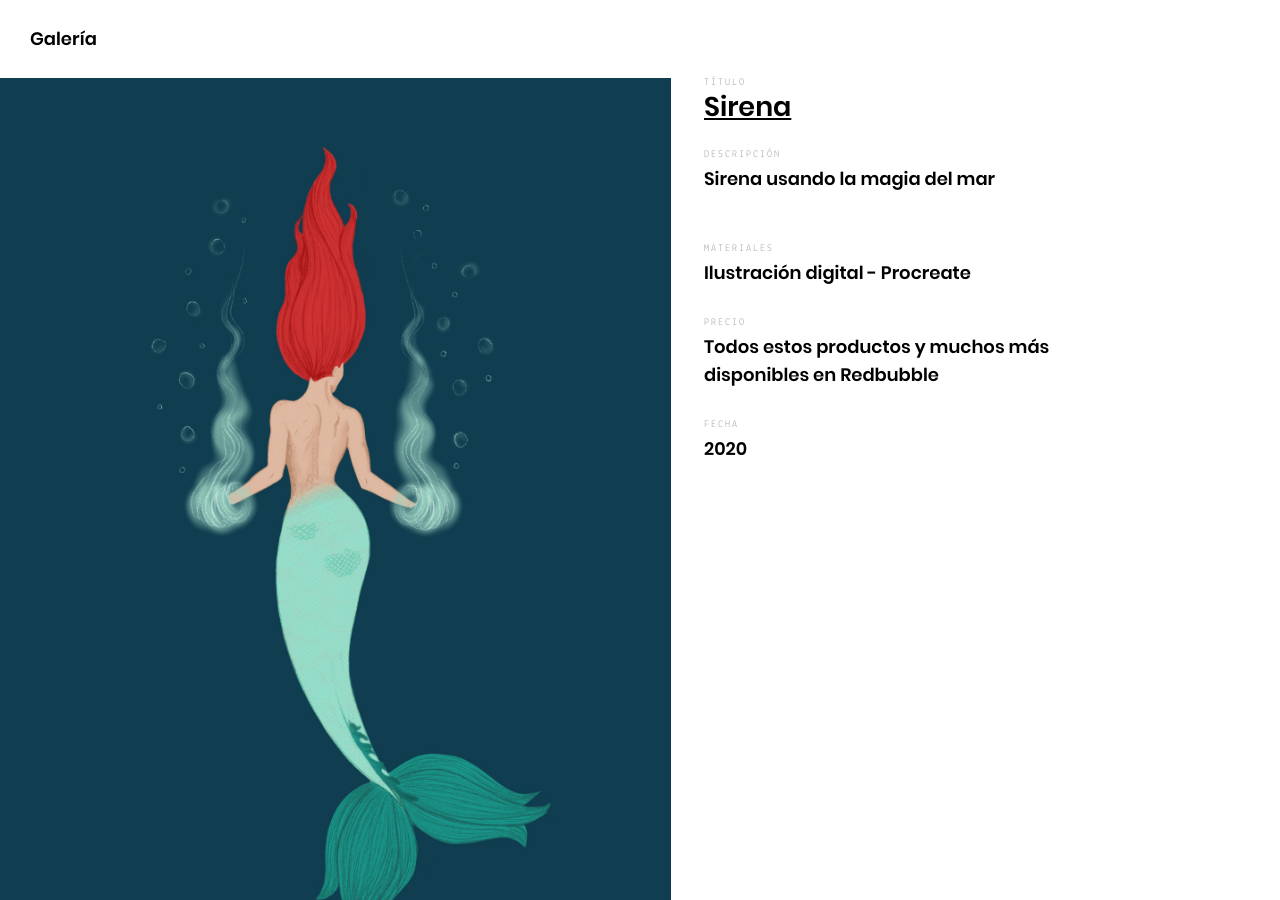
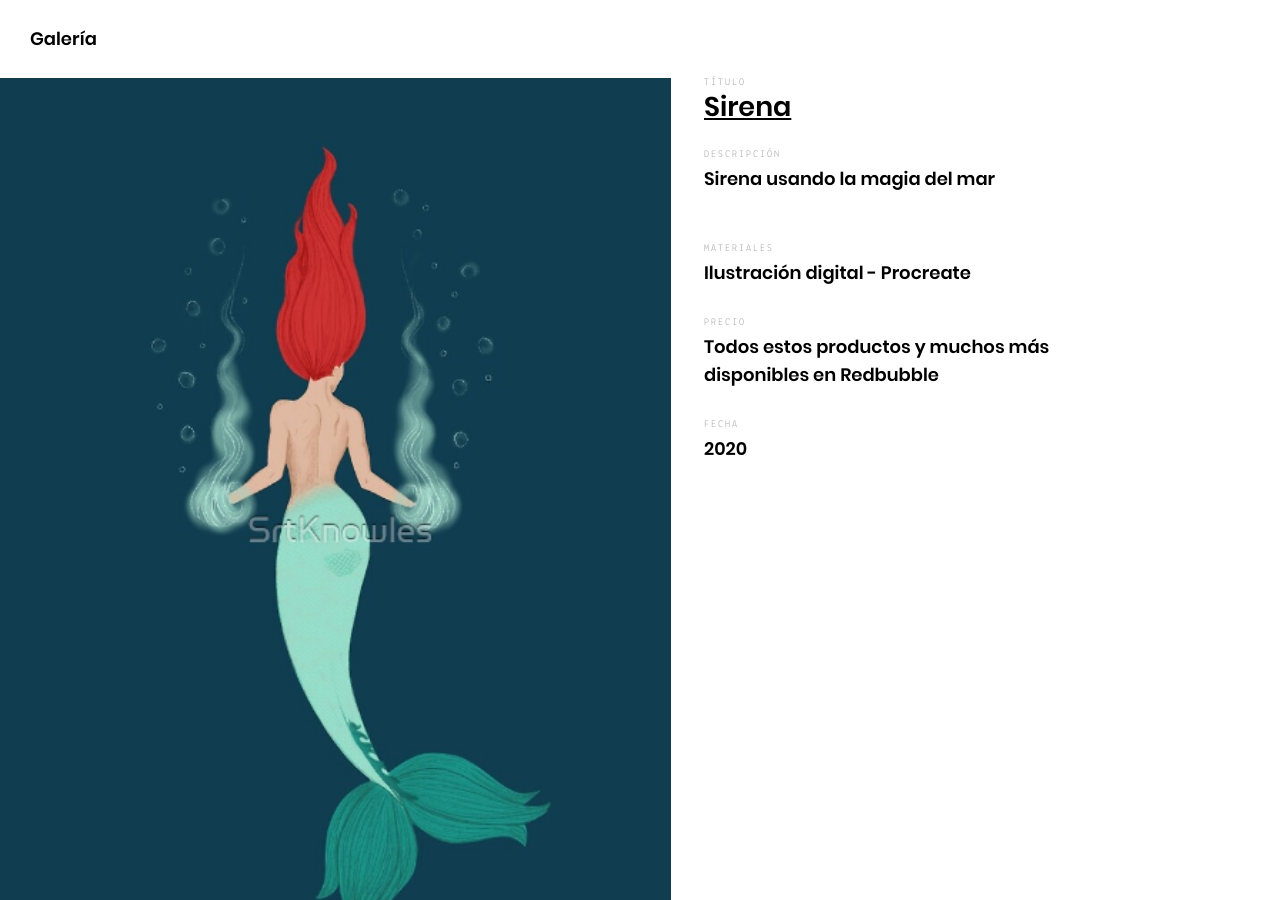
Before and after one commit to sancortijo/sancortijo.github.io, a Jekyll site: the page built from _posts/projects/2020-06-04-sirena.md, in a window 1280 px wide and 900 px high. Built offline with Jekyll 4.4.1, drawn with Linux system fonts in a browser that asks for light colours.

Commit message:
Update Post “2020-06-04-sirena”

```diff
--- a/_posts/projects/2020-06-04-sirena.md
+++ b/_posts/projects/2020-06-04-sirena.md
@@ -12,14 +12,14 @@
   - amount: "Todos estos productos y muchos más disponibles en Redbubble "
     url: https://www.redbubble.com/es/shop/ap/48995850
 images:
-  - url: /assets/images/projects/sirena.jpg
+  - url: /assets/images/projects/sirena-bajo-el-mar-de-srtknowles.png
     alt: Imagen del diseño Sirena
+  - url: /assets/images/projects/sirena-zoom.jpg
+    alt: Detalles del diseño
   - url: /assets/images/projects/moda-sirena.jpg
     alt: Productos de moda
   - url: /assets/images/projects/accesorios-sirena.jpg
     alt: "Accesorios "
   - url: /assets/images/projects/casa-sirena.jpg
     alt: "Productos para el hogar "
-  - url: /assets/images/projects/sirena-zoom.jpg
-    alt: Detalles del diseño
 ---
```
Also changed, not shown: assets/images/projects/sirena-bajo-el-mar-de-srtknowles.png (added).
